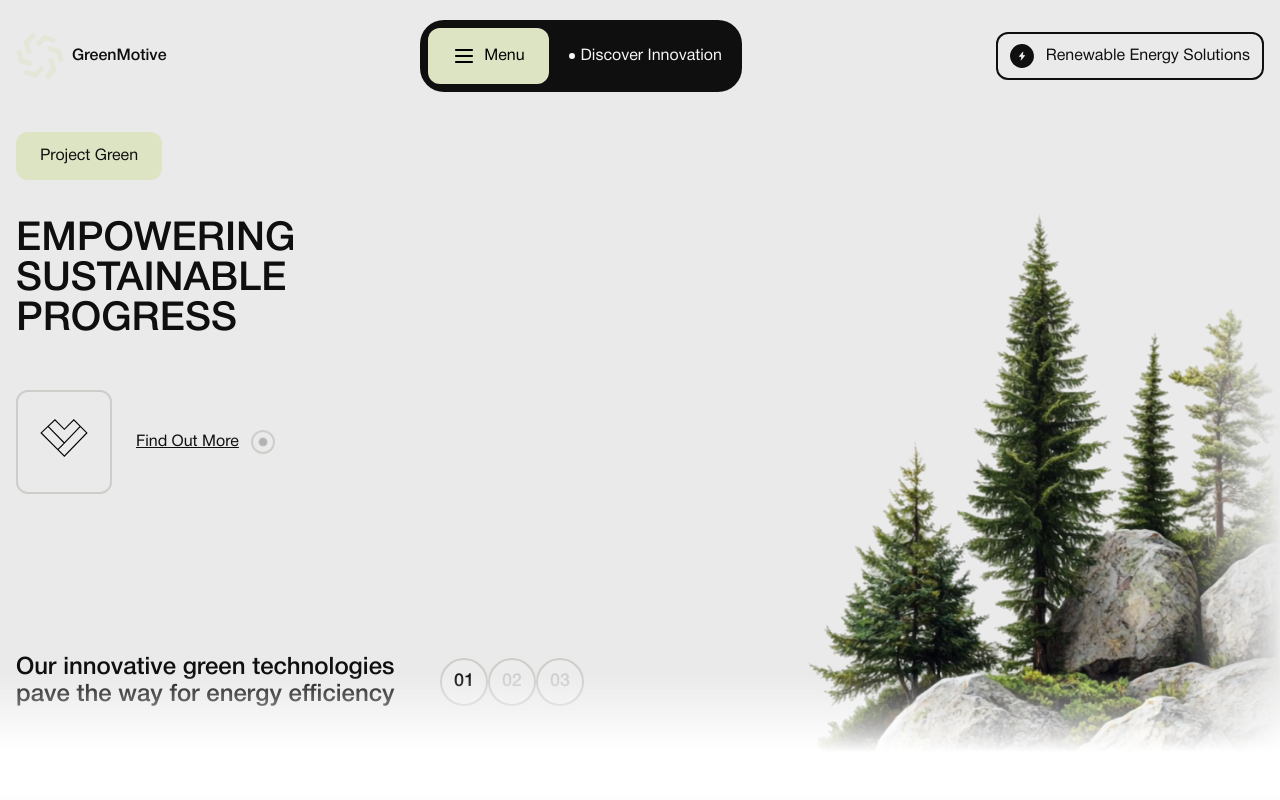
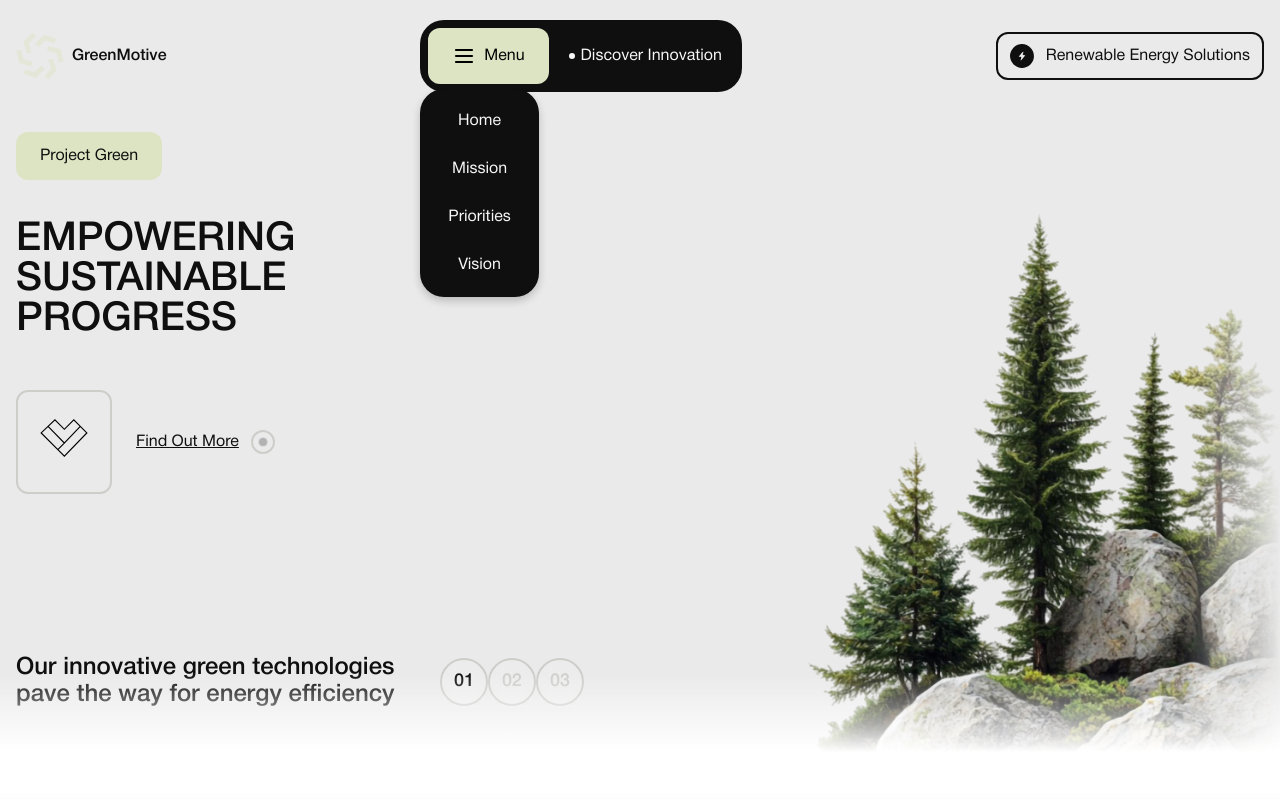
Before and after one commit to KristinaPotapenko/GreenMotive, a React (Vite) app: page / in a window 1280 px wide. Both pictures are taken after a click on the button "Menu". Shown: the top 800 px of the page. Built offline with nearby package versions, Linux system fonts and the light colour scheme; a web font is replaced by a local one.

Commit message:
feat: add burger menu

```diff
--- a/src/react/components/layouts/Header/Header.module.scss
+++ b/src/react/components/layouts/Header/Header.module.scss
@@ -18,6 +18,7 @@
   &List {
     @include flex-center;
 
+    position: relative;
     gap: 32px;
     padding: 8px;
     background-color: var(--primary-color-dark);
--- a/src/react/components/layouts/Header/Header.tsx
+++ b/src/react/components/layouts/Header/Header.tsx
@@ -30,7 +30,7 @@ export const Header = () => {
       className={cl(styles.header, "container")}
     >
       {!isTablet && <Logo section={headerRef} />}
-      <Navigation />
+      <Navigation section={headerRef} />
       {!isTablet && (
         <NavigationLink path="/#vision">
           <svg>
--- /dev/null
+++ b/src/react/components/layouts/Header/Navigation/Navigation.module.scss
@@ -0,0 +1,65 @@
+@use "../../../../../styles/abstracts/media" as *;
+
+.navigation {
+  position: absolute;
+  top: 110%;
+  left: 0;
+  z-index: 1;
+  max-width: calc(100vw - 32px);
+  background-color: var(--primary-color-dark);
+  border-radius: var(--border-radius-medium);
+  padding: 12px 16px;
+  box-shadow: 0 4px 8px rgba(0, 0, 0, 0.2);
+
+  opacity: 0;
+  transform: translateY(-10px);
+  pointer-events: none;
+  transition: opacity 0.3s ease, transform 0.3s ease;
+
+  &.active {
+    opacity: 1;
+    pointer-events: auto;
+  }
+
+  @include tablet {
+    width: max-content;
+    left: 50%;
+    transform: translate(-50%, 0);
+  }
+}
+
+.navigationList {
+  list-style: none;
+  margin: 0;
+  padding: 0;
+
+  display: flex;
+  flex-direction: column;
+  gap: 8px;
+
+  @include tablet {
+    flex-direction: row;
+    justify-content: center;
+    flex-wrap: wrap;
+    gap: 16px;
+  }
+}
+
+.navigationItem {
+  color: var(--primary-color-light);
+  padding: 8px 12px;
+  border-radius: var(--border-radius-small);
+  transition: background-color 0.3s ease, color 0.3s ease;
+
+  @include hover {
+    background-color: var(--color-green);
+    color: var(--primary-color-dark);
+  }
+
+  cursor: pointer;
+  text-align: center;
+
+  @include tablet {
+    padding: 10px 16px;
+  }
+}
--- a/src/react/components/layouts/Header/Navigation/Navigation.tsx
+++ b/src/react/components/layouts/Header/Navigation/Navigation.tsx
@@ -1,4 +1,5 @@
-import { Link } from "react-router-dom";
+import { useEffect, useRef, useState } from "react";
+import { Link, useNavigate } from "react-router-dom";
 import cl from "classnames";
 
 import { useWindowWidth } from "../../../../../scripts/hooks/useWindowWidth";
@@ -7,25 +8,96 @@ import { iconHref } from "../../../../../utils/constance";
 import { Logo } from "../../../Logo/Logo";
 
 import styles from "../Header.module.scss";
+import stylesNav from "./Navigation.module.scss";
 
-export const Navigation = () => {
+interface NavigationProps {
+  section?: React.RefObject<HTMLElement | null>;
+}
+
+export const Navigation = ({ section }: NavigationProps) => {
   const windowWidth = useWindowWidth();
   const isTablet = windowWidth <= 1023;
+
+  const navRef = useRef<HTMLUListElement | null>(null);
+
+  const navigate = useNavigate();
+
+  const [isOpen, setIsOpen] = useState(false);
+
+  useEffect(() => {
+    const handleClickOutside = (event: MouseEvent) => {
+      if (navRef.current && !navRef.current.contains(event.target as Node)) {
+        setIsOpen(false);
+      }
+    };
+
+    if (isOpen) {
+      document.addEventListener("mousedown", handleClickOutside);
+    }
+
+    return () => {
+      document.removeEventListener("mousedown", handleClickOutside);
+    };
+  }, [isOpen]);
 
   return (
     <ul className={styles.headerList}>
       <li className={cl(styles.headerItem, styles.headerItemActive)}>
-        <button type="button">
+        <button type="button" onClick={() => setIsOpen(!isOpen)}>
           <svg>
             <use xlinkHref={`${iconHref}menu`} />
           </svg>
           Menu
         </button>
-        <nav></nav>
+        {isOpen && (
+          <nav
+            ref={navRef}
+            className={cl(stylesNav.navigation, { [stylesNav.active]: isOpen })}
+          >
+            <ul className={stylesNav.navigationList}>
+              <li
+                className={stylesNav.navigationItem}
+                onClick={() => {
+                  setIsOpen(false);
+                  navigate("/#home");
+                }}
+              >
+                Home
+              </li>
+              <li
+                className={stylesNav.navigationItem}
+                onClick={() => {
+                  setIsOpen(false);
+                  navigate("/#mission");
+                }}
+              >
+                Mission
+              </li>
+              <li
+                className={stylesNav.navigationItem}
+                onClick={() => {
+                  setIsOpen(false);
+                  navigate("/#priorities");
+                }}
+              >
+                Priorities
+              </li>
+              <li
+                className={stylesNav.navigationItem}
+                onClick={() => {
+                  setIsOpen(false);
+                  navigate("/#vision");
+                }}
+              >
+                Vision
+              </li>
+            </ul>
+          </nav>
+        )}
       </li>
       <li className={styles.headerItem}>
         {isTablet ? (
-          <Logo />
+          <Logo section={section} />
         ) : (
           <Link className={styles.headerLink} to="/#priorities">
             Discover Innovation
```
